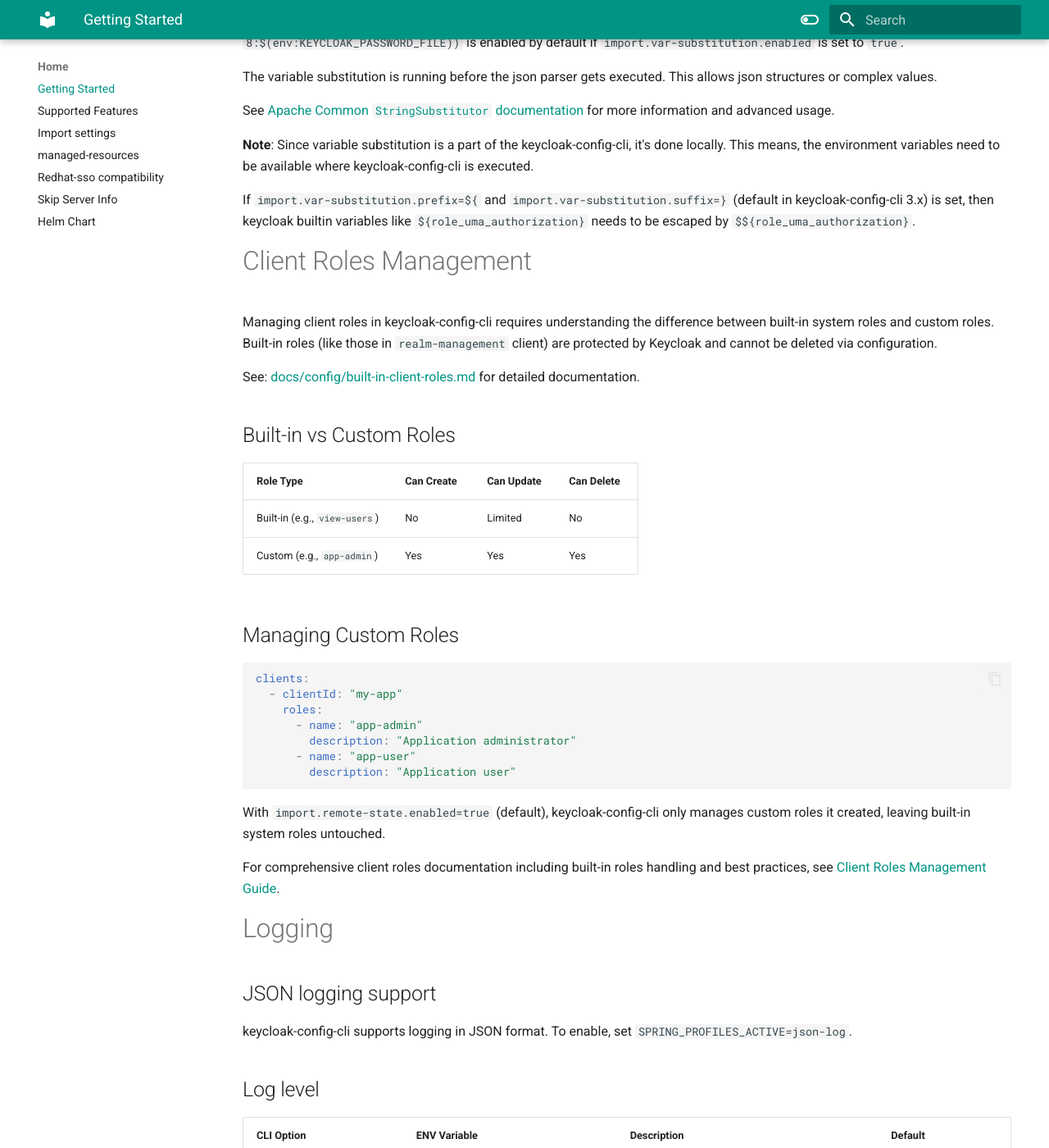
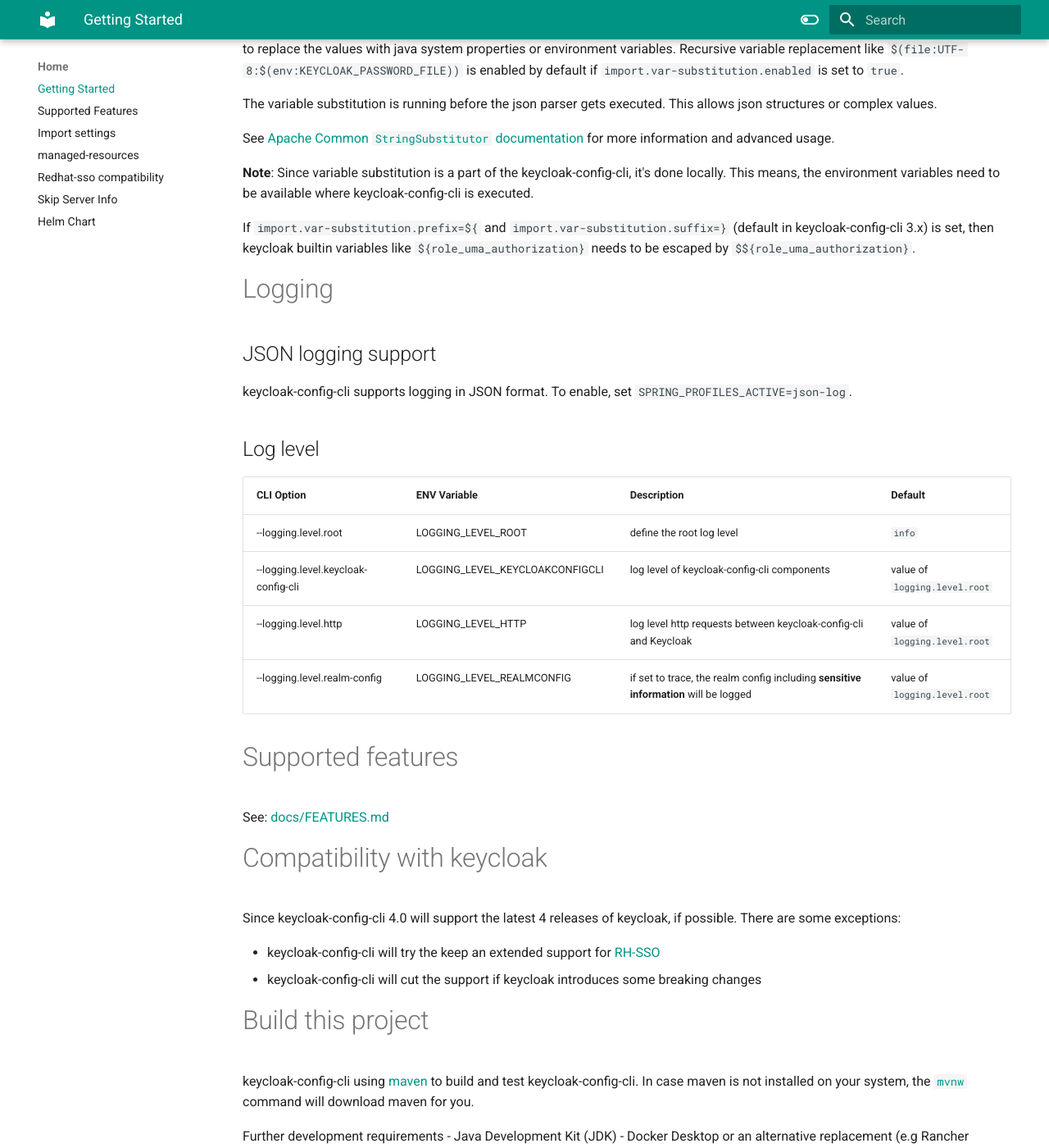
Before and after one commit to adorsys/keycloak-config-cli, an MkDocs documentation site: the page built from docs/index.md, in a window 1280 px wide and 1400 px high, scrolled down 1691 px. Shown: the whole window at 82% size. Built offline with MkDocs 1.6.1 and Material for MkDocs 9.7.7, drawn with Linux system fonts in a browser that asks for light colours; some of the changed text lies outside the part shown.

Commit message:
Remove Client Roles Management section from docs/index.md

````diff
--- a/docs/index.md
+++ b/docs/index.md
@@ -71,33 +72,6 @@
 
 If `import.var-substitution.prefix=${` and `import.var-substitution.suffix=}` (default in keycloak-config-cli 3.x) is set, then keycloak builtin variables like `${role_uma_authorization}` needs to be escaped by `$${role_uma_authorization}`.
 
-# Client Roles Management
-
-Managing client roles in keycloak-config-cli requires understanding the difference between built-in system roles and custom roles. Built-in roles (like those in `realm-management` client) are protected by Keycloak and cannot be deleted via configuration.
-
-See: [docs/config/built-in-client-roles.md](./docs/config/built-in-client-roles.md) for detailed documentation.
-
-## Built-in vs Custom Roles
-
-| Role Type | Can Create | Can Update | Can Delete |
-|-----------|-----------|-----------|-----------|
-| Built-in (e.g., `view-users`) | No | Limited | No |
-| Custom (e.g., `app-admin`) | Yes | Yes | Yes |
-
-## Managing Custom Roles
-```yaml
-clients:
-  - clientId: "my-app"
-    roles:
-      - name: "app-admin"
-        description: "Application administrator"
-      - name: "app-user"
-        description: "Application user"
-```
-
-With `import.remote-state.enabled=true` (default), keycloak-config-cli only manages custom roles it created, leaving built-in system roles untouched.
-
-For comprehensive client roles documentation including built-in roles handling and best practices, see [Client Roles Management Guide](./docs/config/built-in-client-roles.md).
 
 # Logging
 
````
Also changed, not shown: other parts of docs/index.md (+1 -0 lines).
